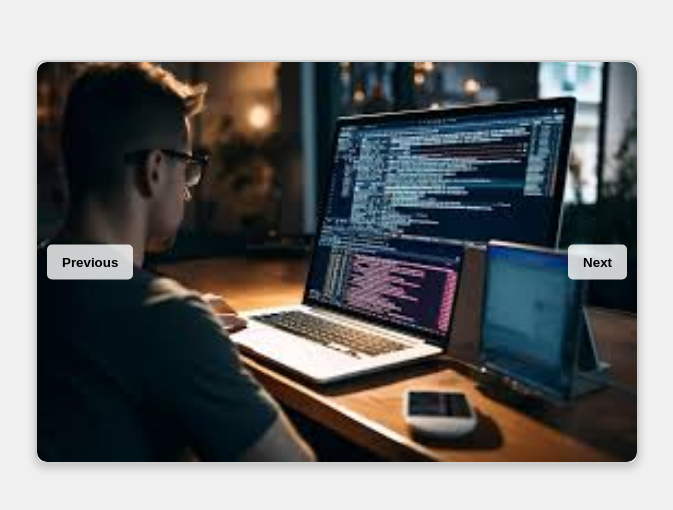
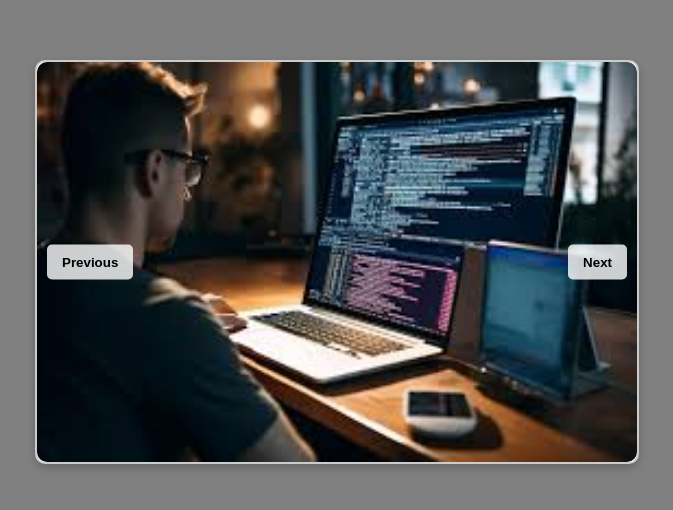
Before and after one commit to malikmuhammadamjadhussain/Auto-JS-Carousel, a plain HTML site: page index.html in a window 1280 px wide. Shown: the part 138-648 px from the top of the page, without its empty margins (303-976 px from the left). Drawn offline with Linux system fonts and the light colour scheme.

Commit message:
Update styles.css

```diff
--- a/styles.css
+++ b/styles.css
@@ -1,6 +1,6 @@
 body {
     font-family: Arial, sans-serif;
-    background-color: #f0f0f0;
+    background-color: #808080;
     display: flex;
     justify-content: center;
     align-items: center;
```
